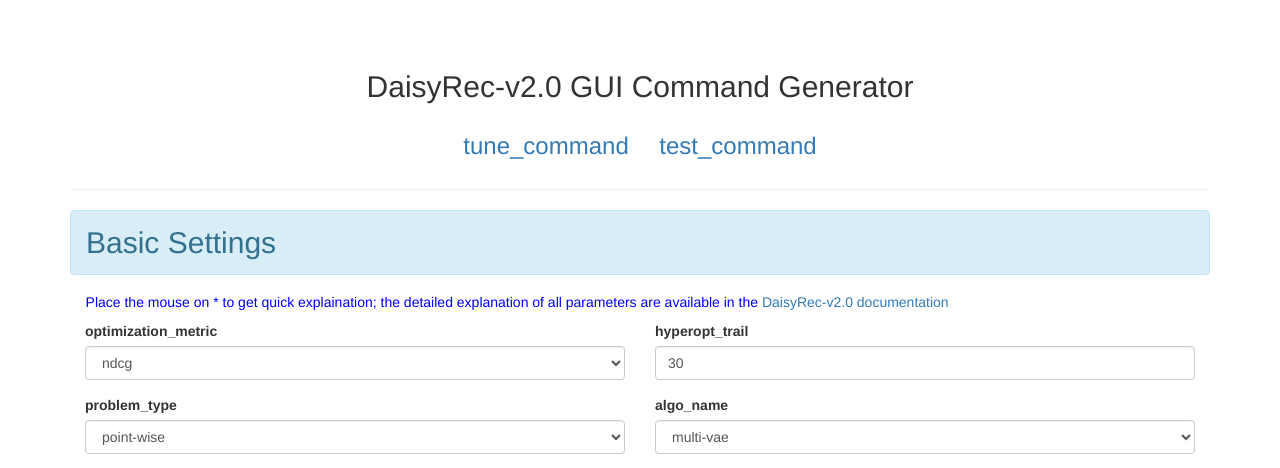
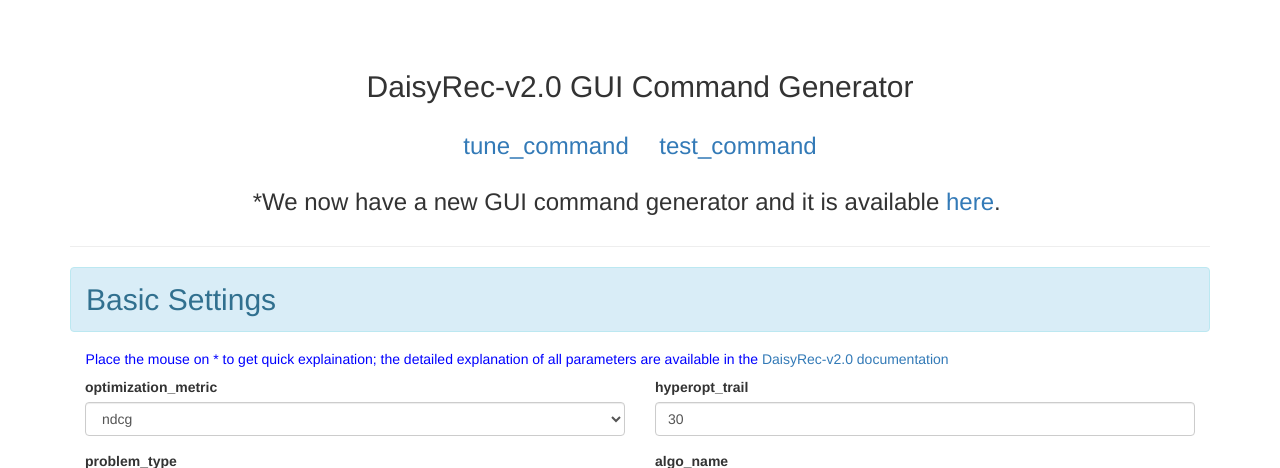
Before and after one commit to hyllll/daisyRec-gui-command, a Flask app: page / in a window 1280 px wide. Shown: the top 468 px of the page. Run offline with Flask 2, Linux system fonts and the light colour scheme; some libraries are stand-ins or nearby versions.

Commit message:
Add link to the new GUI

```diff
--- a/app/templates/base.html
+++ b/app/templates/base.html
@@ -19,6 +19,10 @@
         <div class="text-center">
             <h3 style="display:inline-block; margin-right: 20pt;"><a href="/tune_command">tune_command</a></h3>
             <h3 style="display: inline-block; "><a href="/test_command">test_command</a></li></h3>
+        </div>
+
+        <div class="text-center">
+            <h3 style="display:inline-block; margin-right: 20pt;">*We now have a new GUI command generator and it is available <a href="https://daisyrec.netlify.app/">here</a>.</h3>
         </div>
 
         <hr>
```
